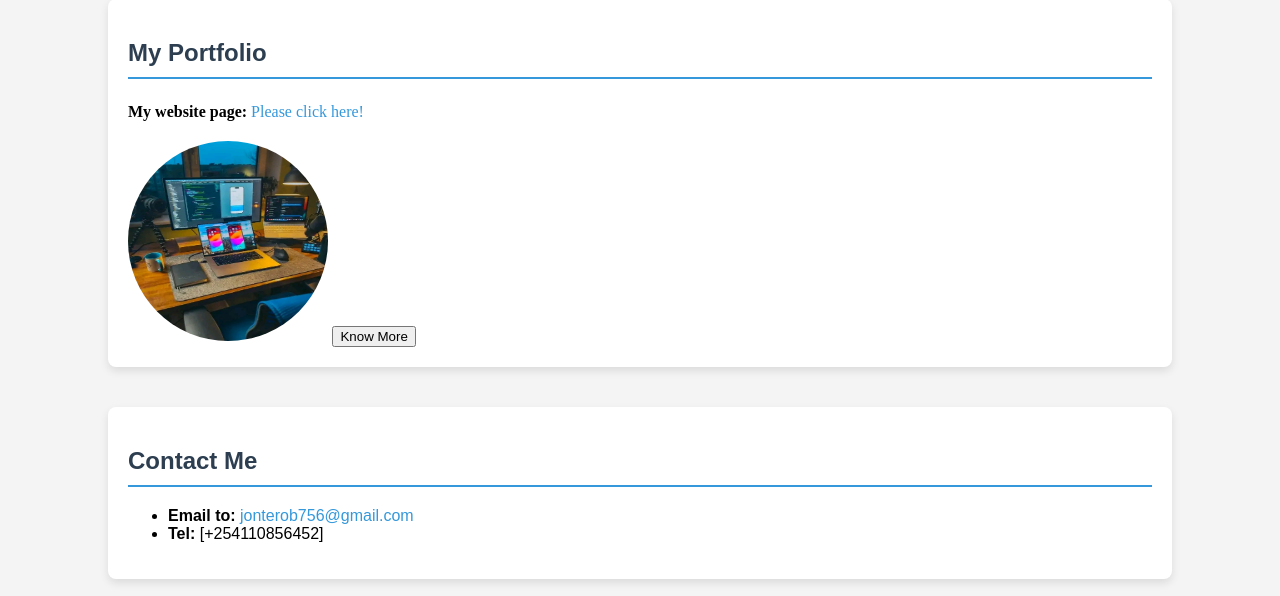
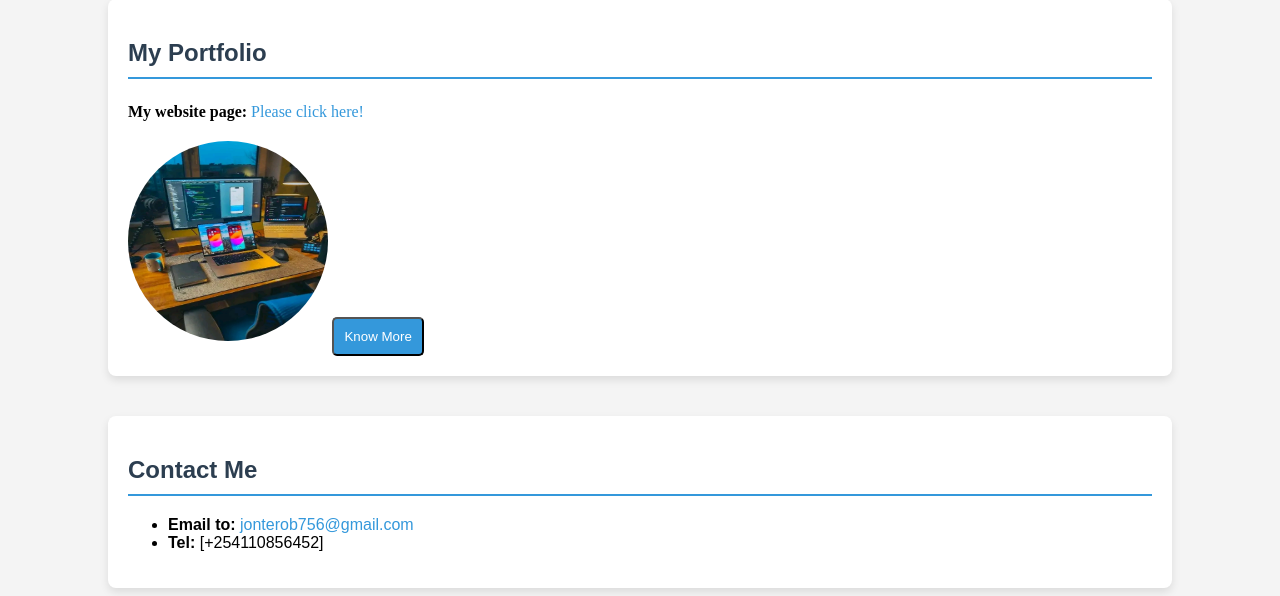
Before and after one commit to jonterob/Tech-John, a PHP site: page /john_njoroge_gitau_portfolio.html in a window 1280 px wide. Shown: the part 595-1191 px from the top of the page. Run offline with PHP 8.4, Linux system fonts and the light colour scheme.

Commit message:
Update career.css

```diff
--- a/career.css
+++ b/career.css
@@ -50,6 +50,23 @@ footer {
     width: 80%;
     margin: 0 auto;
 }
+#portfolioDesc {
+    display: none; /* Initially hide the description */
+    margin-top: 20px;
+}
+
+#showDescriptionBtn {
+    background-color: #3498db;
+    color: white;
+    padding: 10px;
+    border-radius: 5px;
+    cursor: pointer;
+}
+
+#showDescriptionBtn:hover {
+    background-color: #2980b9;
+}
+
 #scrollTopBtn {
     position: fixed;
     bottom: 20px;
```
